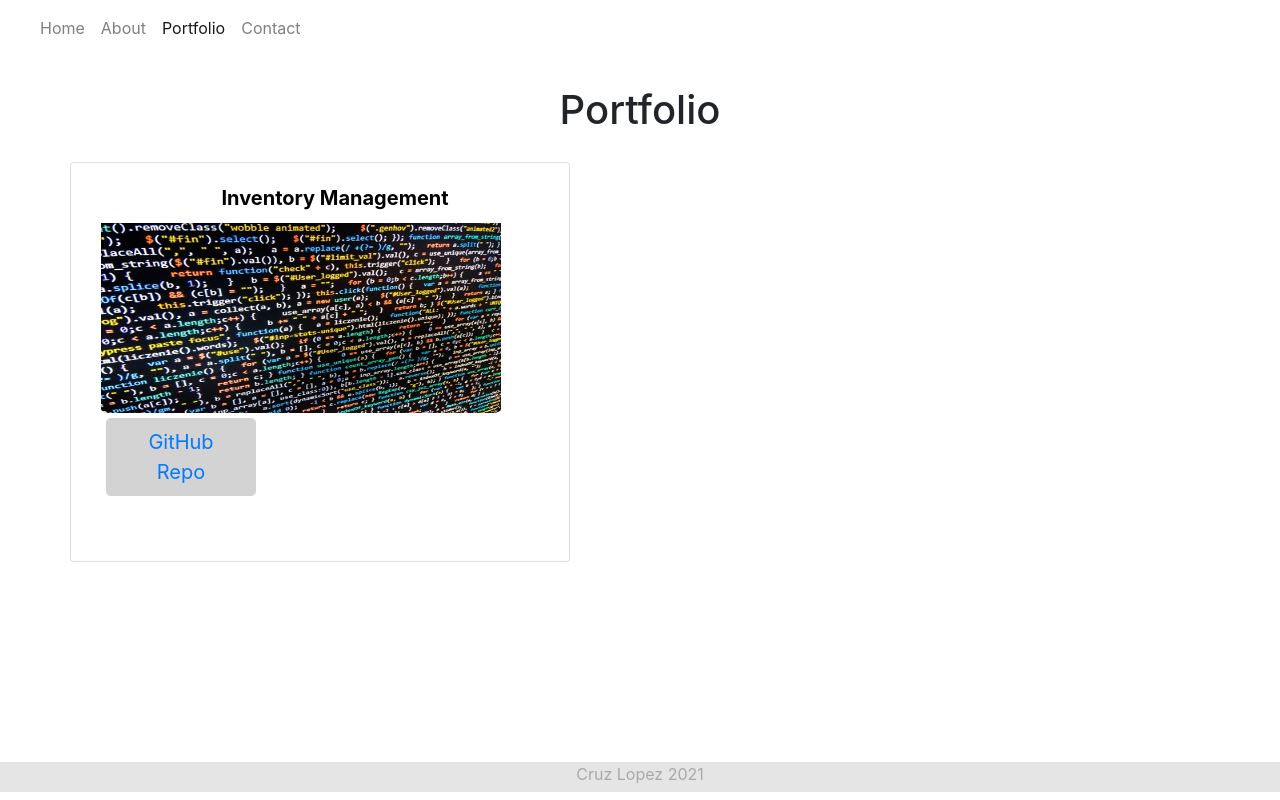
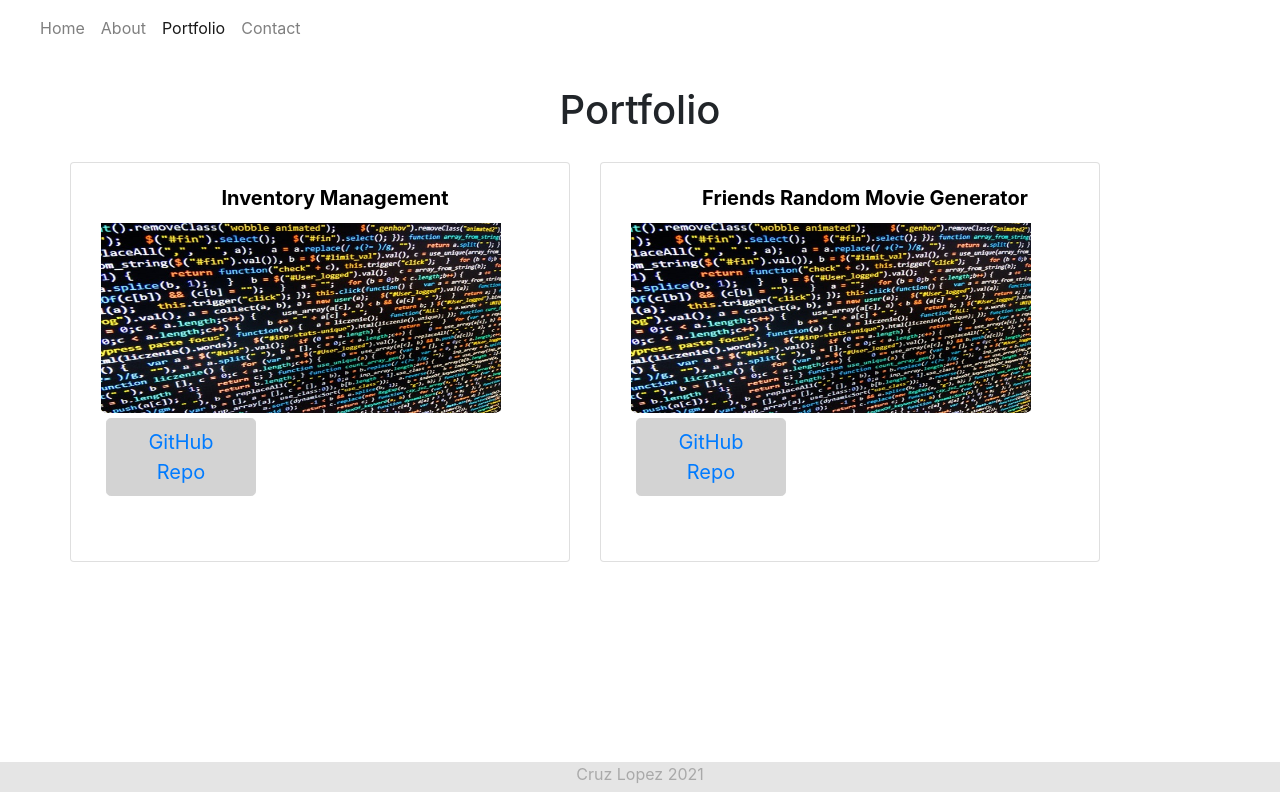
Before and after one commit to cristinaruiz21/cruzlopez97.github.io, a React (Create React App) app: page /portfolio in a window 1280 px wide. Built offline with nearby package versions, Linux system fonts and the light colour scheme.

Commit message:
Added friends random movie generator to portfolio

```diff
--- a/src/components/Card/index.js
+++ b/src/components/Card/index.js
@@ -15,6 +15,13 @@ function Card() {
           <a href="https://github.com/Primes512/InventoryManagement" target="_blank">GitHub Repo</a>
         </Button>
       </div>
+      <div className="card">
+        <a href="https://github.com/Primes512/FriendsRandomMovieGenerator" target="_blank" className="link-text">Friends Random Movie Generator</a>
+        <img src={Code} className="img-thumbnail2" alt="moviegenerator"/>
+        <Button className="btn btn-primary btn-lg app" id="git">
+          <a href="https://github.com/Primes512/FriendsRandomMovieGenerator" target="_blank">GitHub Repo</a>
+        </Button>
+      </div>
       </Row>
     </div>
   );
```
